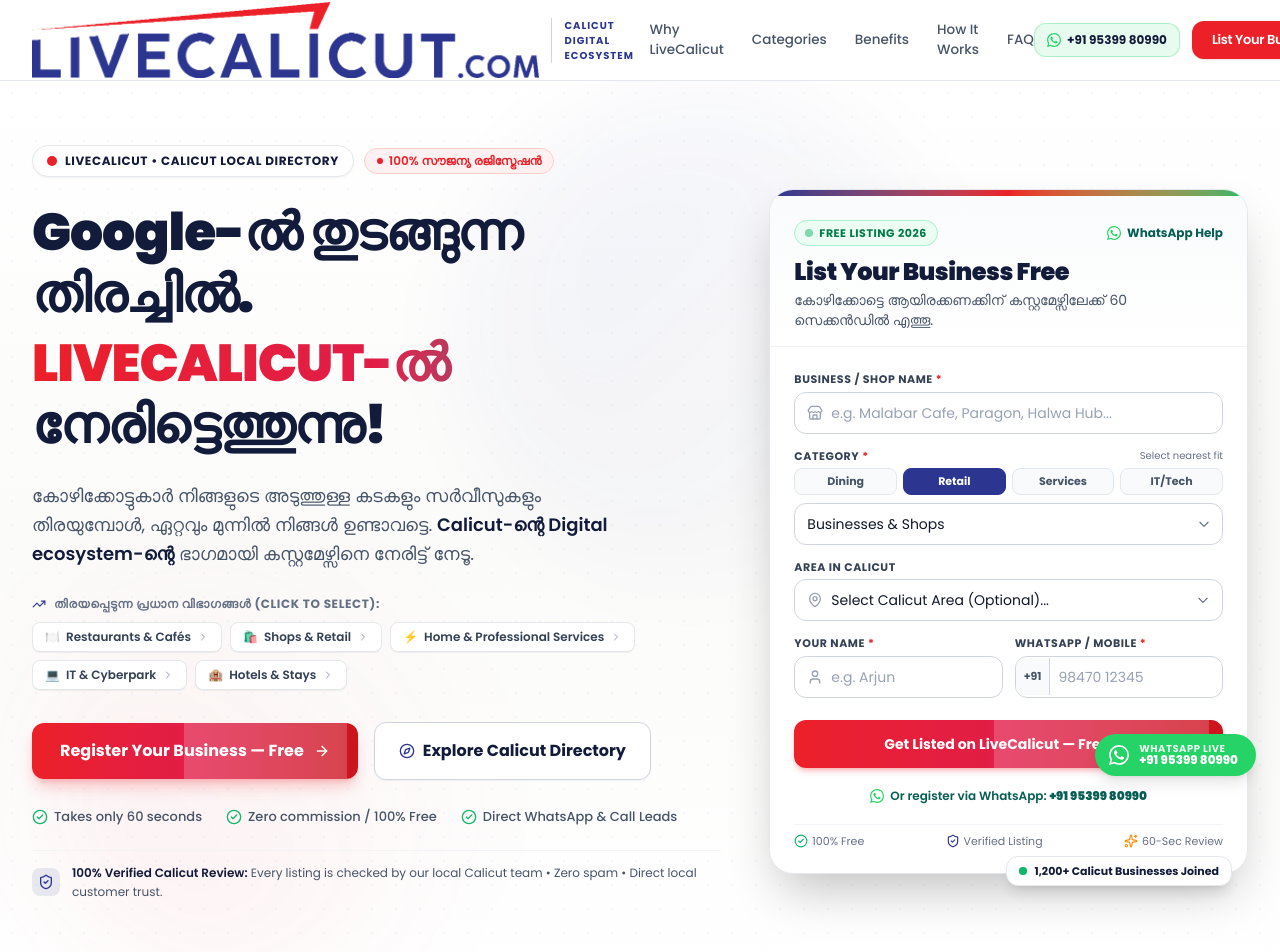
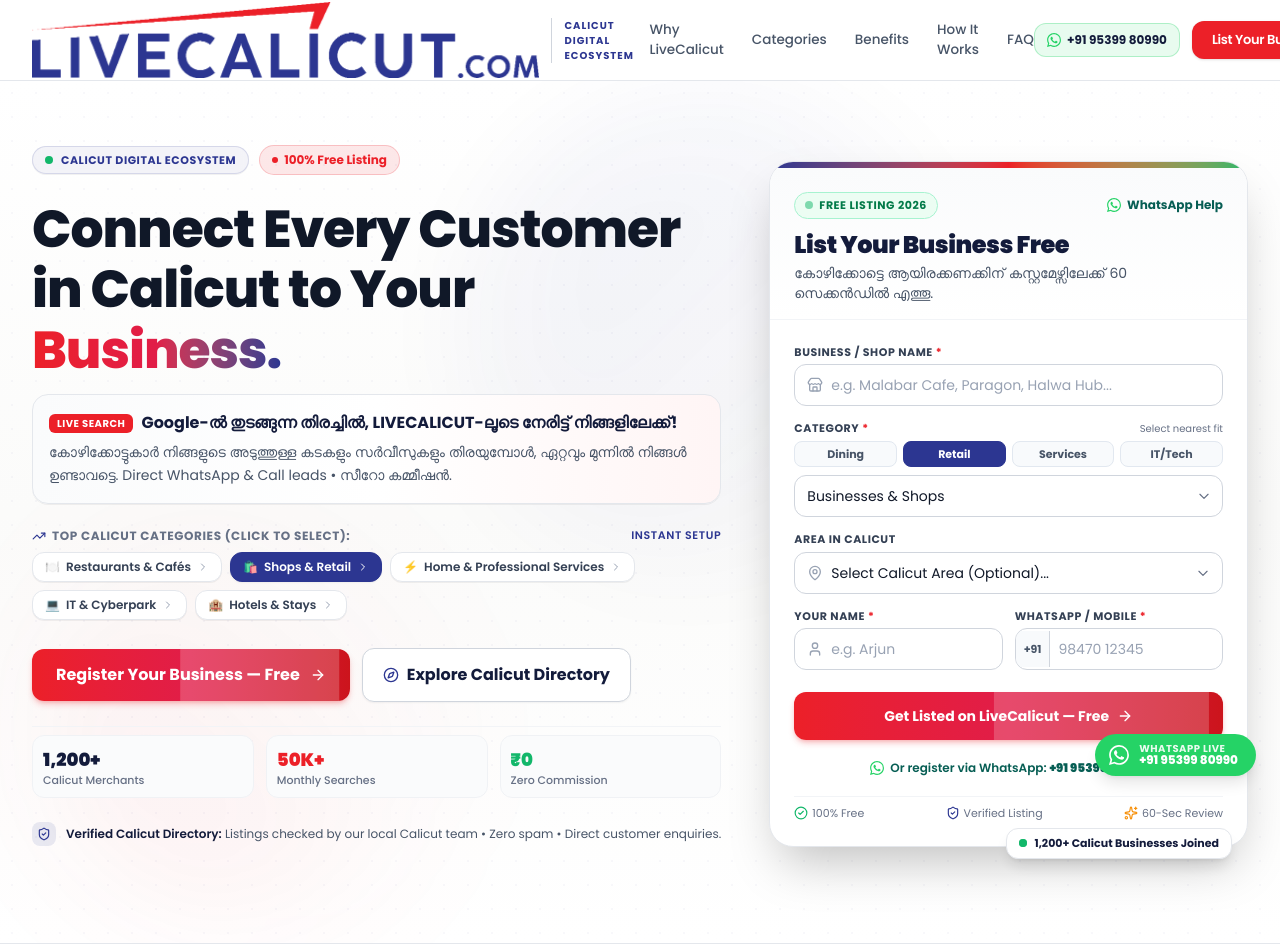
Before and after one commit to Ajuworks96/adslandingpage, a Next.js app: page / in a window 1280 px wide. Shown: the top 952 px of the page. Built offline with nearby package versions, Linux system fonts and the light colour scheme.

Commit message:
Redesign Hero left column with bilingual tech-startup layout and metric strip

```diff
--- a/src/components/Hero.tsx
+++ b/src/components/Hero.tsx
@@ -189,70 +189,88 @@
         <div className="grid grid-cols-1 lg:grid-cols-12 gap-10 lg:gap-12 items-center">
 
           {/* =========================================================
-              LEFT COLUMN: Editorial Typography, Live Ticker & Action
+              LEFT COLUMN: Bilingual Tech-Startup Typography & Benefits
              ========================================================= */}
           <div className="lg:col-span-7 space-y-6 text-left">
 
-            {/* Live Indicator Badges */}
-            <div className="flex flex-wrap items-center gap-2.5">
-              <div className="inline-flex items-center gap-2 px-3.5 py-1.5 rounded-full bg-white border border-[#e4e7ec] shadow-xs">
-                <span className="relative flex h-2.5 w-2.5">
-                  <span className="animate-ping absolute inline-flex h-full w-full rounded-full bg-[#ec2028] opacity-75" />
-                  <span className="relative inline-flex rounded-full h-2.5 w-2.5 bg-[#ec2028]" />
+            {/* Tech-Startup Badges */}
+            <div className="flex flex-wrap items-center gap-2 sm:gap-2.5">
+              <div className="inline-flex items-center gap-2 px-3 py-1.5 rounded-full bg-[#2c3691]/5 border border-[#2c3691]/15 text-[#2c3691] text-xs font-semibold backdrop-blur-xs shadow-2xs">
+                <span className="relative flex h-2 w-2">
+                  <span className="animate-ping absolute inline-flex h-full w-full rounded-full bg-[#12b76a] opacity-75" />
+                  <span className="relative inline-flex rounded-full h-2 w-2 bg-[#12b76a]" />
                 </span>
-                <span className="text-[11px] sm:text-[12px] font-bold uppercase tracking-wider text-[#131b3b]">
-                  LIVECALICUT &bull; CALICUT LOCAL DIRECTORY
+                <span className="uppercase tracking-wider font-bold text-[10.5px] sm:text-[11px]">
+                  CALICUT DIGITAL ECOSYSTEM
                 </span>
               </div>
 
-              <span className="inline-flex items-center gap-1.5 px-3 py-1 rounded-full bg-[#fff1f2] border border-[#fecdca] text-[#ec2028] text-xs font-semibold">
+              <span className="inline-flex items-center gap-1.5 px-3 py-1.5 rounded-full bg-[#ec2028]/10 border border-[#ec2028]/20 text-[#ec2028] text-xs font-bold">
                 <span className="w-1.5 h-1.5 rounded-full bg-[#ec2028]" />
-                <span>100% സൗജന്യ രജിസ്ട്രേഷൻ</span>
+                <span>100% Free Listing</span>
               </span>
             </div>
 
-            {/* Main Headline */}
-            <div className="space-y-2">
-              <h1 className="text-3xl sm:text-4xl md:text-5xl lg:text-[3.25rem] font-black text-[#131b3b] tracking-tight leading-[1.24] sm:leading-[1.2]">
-                Google-ൽ തുടങ്ങുന്ന തിരച്ചിൽ.{' '}
-                <span className="block mt-1 sm:mt-1.5 text-transparent bg-clip-text bg-gradient-to-r from-[#ec2028] via-[#e11d48] to-[#2c3691]">
-                  LIVECALICUT-ൽ
-                </span>{' '}
-                നേരിട്ടെത്തുന്നു!
+            {/* Bilingual Main Headline */}
+            <div className="space-y-3.5">
+              <h1 className="text-3xl sm:text-4xl md:text-5xl lg:text-[3.25rem] font-extrabold text-[#101828] tracking-tight leading-[1.16]">
+                Connect Every Customer in Calicut to Your{' '}
+                <span className="text-transparent bg-clip-text bg-gradient-to-r from-[#ec2028] via-[#e11d48] to-[#2c3691]">
+                  Business.
+                </span>
               </h1>
+
+              {/* Punchy Malayalam Sub-Hook Card */}
+              <div className="p-3.5 sm:p-4 rounded-2xl bg-gradient-to-r from-[#fafbfc] via-white to-[#fff5f5] border border-[#e4e7ec] shadow-2xs space-y-1.5">
+                <div className="flex items-center gap-2">
+                  <span className="px-2 py-0.5 rounded-md bg-[#ec2028] text-white text-[10px] font-bold uppercase tracking-wider shrink-0">
+                    Live Search
+                  </span>
+                  <p className="text-sm sm:text-base font-bold text-[#131b3b]">
+                    Google-ൽ തുടങ്ങുന്ന തിരച്ചിൽ, LIVECALICUT-ലൂടെ നേരിട്ട് നിങ്ങളിലേക്ക്!
+                  </p>
+                </div>
+                <p className="text-xs sm:text-sm text-[#475467] leading-relaxed">
+                  കോഴിക്കോട്ടുകാർ നിങ്ങളുടെ അടുത്തുള്ള കടകളും സർവീസുകളും തിരയുമ്പോൾ, ഏറ്റവും മുന്നിൽ നിങ്ങൾ ഉണ്ടാവട്ടെ. Direct WhatsApp & Call leads &bull; സീറോ കമ്മീഷൻ.
+                </p>
+              </div>
             </div>
 
-            {/* Supporting Text */}
-            <p className="text-base sm:text-lg text-[#475467] leading-relaxed max-w-xl font-normal">
-              കോഴിക്കോട്ടുകാർ നിങ്ങളുടെ അടുത്തുള്ള കടകളും സർവീസുകളും തിരയുമ്പോൾ, ഏറ്റവും മുന്നിൽ നിങ്ങൾ ഉണ്ടാവട്ടെ.{' '}
-              <strong className="text-[#131b3b] font-semibold">Calicut-ന്റെ Digital ecosystem-ന്റെ</strong> ഭാഗമായി കസ്റ്റമേഴ്സിനെ നേരിട്ട് നേടൂ.
-            </p>
-
             {/* Interactive Category Quick Pills */}
-            <div className="pt-1 space-y-2.5">
-              <div className="flex items-center gap-2 text-xs font-bold uppercase tracking-wider text-[#667085]">
+            <div className="space-y-2">
+              <div className="flex items-center justify-between text-xs font-bold uppercase tracking-wider text-[#667085]">
+                <div className="flex items-center gap-1.5">
                   <TrendingUp className="w-3.5 h-3.5 text-[#2c3691]" />
-                <span>തിരയപ്പെടുന്ന പ്രധാന വിഭാഗങ്ങൾ (Click to select):</span>
+                  <span>Top Calicut Categories (Click to Select):</span>
+                </div>
+                <span className="text-[11px] text-[#2c3691] font-semibold hidden sm:inline">Instant Setup</span>
               </div>
 
               <div className="flex flex-wrap gap-2">
-                {HERO_CATEGORIES.map((cat) => (
+                {HERO_CATEGORIES.map((cat) => {
+                  const isSelected = formData.businessCategory === cat.id;
+                  return (
                     <button
                       key={cat.id}
                       type="button"
                       onClick={() => handleSelectCategory(cat.id)}
-                    className="inline-flex items-center gap-1.5 px-3 py-1.5 rounded-lg bg-white hover:bg-[#f4f6fa] border border-[#e4e7ec] hover:border-[#2c3691]/40 text-xs font-semibold text-[#344054] hover:text-[#2c3691] shadow-2xs transition-all duration-150 active:scale-95 cursor-pointer group"
+                      className={`inline-flex items-center gap-1.5 px-3 py-1.5 rounded-xl text-xs font-semibold transition-all duration-150 active:scale-95 cursor-pointer border ${
+                        isSelected
+                          ? 'bg-[#2c3691] text-white border-[#2c3691] shadow-xs'
+                          : 'bg-white hover:bg-[#f4f6fa] border-[#e4e7ec] hover:border-[#2c3691]/40 text-[#344054] hover:text-[#2c3691] shadow-2xs'
+                      }`}
                     >
                       <span>{cat.icon}</span>
                       <span>{cat.label}</span>
-                    <ChevronRight className="w-3 h-3 text-[#98a2b3] group-hover:text-[#2c3691] transition-transform group-hover:translate-x-0.5" />
+                      <ChevronRight className={`w-3 h-3 transition-transform ${isSelected ? 'text-white' : 'text-[#98a2b3]'}`} />
                     </button>
-                ))}
+                  );
+                })}
               </div>
             </div>
 
             {/* CTA Group */}
-            <div className="pt-2 flex flex-col sm:flex-row items-stretch sm:items-center gap-3.5 sm:gap-4">
+            <div className="pt-1 flex flex-col sm:flex-row items-stretch sm:items-center gap-3">
               <button
                 onClick={() => {
                   const inputEl = document.getElementById('hero-business-name');
@@ -264,7 +282,7 @@
                   }
                 }}
                 type="button"
-                className="relative overflow-hidden inline-flex items-center justify-center gap-2.5 px-7 py-4 rounded-xl bg-gradient-to-r from-[#ec2028] via-[#e11d48] to-[#cc141c] hover:opacity-95 text-white text-base font-bold shadow-lg shadow-[#ec2028]/25 hover:shadow-xl hover:shadow-[#ec2028]/35 transition-all duration-200 active:scale-[0.98] cursor-pointer group"
+                className="relative overflow-hidden inline-flex items-center justify-center gap-2.5 px-6 py-3.5 rounded-xl bg-gradient-to-r from-[#ec2028] via-[#e11d48] to-[#cc141c] hover:opacity-95 text-white text-sm sm:text-base font-bold shadow-md shadow-[#ec2028]/25 hover:shadow-lg transition-all duration-200 active:scale-[0.98] cursor-pointer group"
               >
                 {/* Shimmer sweep effect */}
                 <span className="absolute inset-0 w-1/2 h-full bg-white/20 -skew-x-12 animate-shimmer pointer-events-none" />
@@ -275,36 +293,36 @@
               <button
                 onClick={onExploreClick}
                 type="button"
-                className="inline-flex items-center justify-center gap-2 px-6 py-4 rounded-xl bg-white hover:bg-[#f8fafc] text-[#131b3b] text-base font-bold border border-[#d0d5dd] hover:border-[#2c3691] shadow-xs hover:shadow-sm transition-all duration-200 active:scale-[0.98] cursor-pointer"
+                className="inline-flex items-center justify-center gap-2 px-5 py-3.5 rounded-xl bg-white hover:bg-[#f8fafc] text-[#131b3b] text-sm sm:text-base font-bold border border-[#d0d5dd] hover:border-[#2c3691] shadow-xs hover:shadow-sm transition-all duration-200 active:scale-[0.98] cursor-pointer"
               >
                 <Compass className="w-4 h-4 text-[#2c3691]" />
                 <span>Explore Calicut Directory</span>
               </button>
             </div>
 
-            {/* Supporting Microcopy & Trust Proof */}
-            <div className="pt-1 flex flex-wrap items-center gap-x-6 gap-y-2 text-xs sm:text-[13px] text-[#475467]">
-              <span className="flex items-center gap-1.5 font-medium">
-                <CheckCircle2 className="w-4 h-4 text-[#12b76a]" />
-                <span>Takes only 60 seconds</span>
-              </span>
-              <span className="flex items-center gap-1.5 font-medium">
-                <CheckCircle2 className="w-4 h-4 text-[#12b76a]" />
-                <span>Zero commission / 100% Free</span>
-              </span>
-              <span className="flex items-center gap-1.5 font-medium">
-                <CheckCircle2 className="w-4 h-4 text-[#12b76a]" />
-                <span>Direct WhatsApp & Call Leads</span>
-              </span>
+            {/* Tech-Startup Metric Strip */}
+            <div className="pt-2 grid grid-cols-3 gap-2.5 sm:gap-3 border-t border-[#f2f4f7] text-left">
+              <div className="p-2 sm:p-2.5 rounded-xl bg-[#fafbfc] border border-[#f0f2f5]">
+                <p className="text-base sm:text-lg font-black text-[#131b3b]">1,200+</p>
+                <p className="text-[10px] sm:text-[11px] text-[#667085] font-medium leading-tight">Calicut Merchants</p>
+              </div>
+              <div className="p-2 sm:p-2.5 rounded-xl bg-[#fafbfc] border border-[#f0f2f5]">
+                <p className="text-base sm:text-lg font-black text-[#ec2028]">50K+</p>
+                <p className="text-[10px] sm:text-[11px] text-[#667085] font-medium leading-tight">Monthly Searches</p>
+              </div>
+              <div className="p-2 sm:p-2.5 rounded-xl bg-[#fafbfc] border border-[#f0f2f5]">
+                <p className="text-base sm:text-lg font-black text-[#12b76a]">₹0</p>
+                <p className="text-[10px] sm:text-[11px] text-[#667085] font-medium leading-tight">Zero Commission</p>
+              </div>
             </div>
 
             {/* Authentic Trust Marker */}
-            <div className="pt-3 border-t border-[#f2f4f7] flex items-center gap-3 text-xs text-[#475467]">
-              <div className="w-7 h-7 rounded-lg bg-[#2c3691]/10 flex items-center justify-center shrink-0">
-                <ShieldCheck className="w-4 h-4 text-[#2c3691]" />
+            <div className="flex items-center gap-2.5 text-xs text-[#475467]">
+              <div className="w-6 h-6 rounded-lg bg-[#2c3691]/10 flex items-center justify-center shrink-0">
+                <ShieldCheck className="w-3.5 h-3.5 text-[#2c3691]" />
               </div>
-              <span className="leading-relaxed">
-                <strong className="text-[#131b3b] font-semibold">100% Verified Calicut Review:</strong> Every listing is checked by our local Calicut team &bull; Zero spam &bull; Direct local customer trust.
+              <span className="leading-snug">
+                <strong className="text-[#131b3b] font-semibold">Verified Calicut Directory:</strong> Listings checked by our local Calicut team &bull; Zero spam &bull; Direct customer enquiries.
               </span>
             </div>
           </div>
```
Lines whose indentation alone changed are shown as unchanged.
